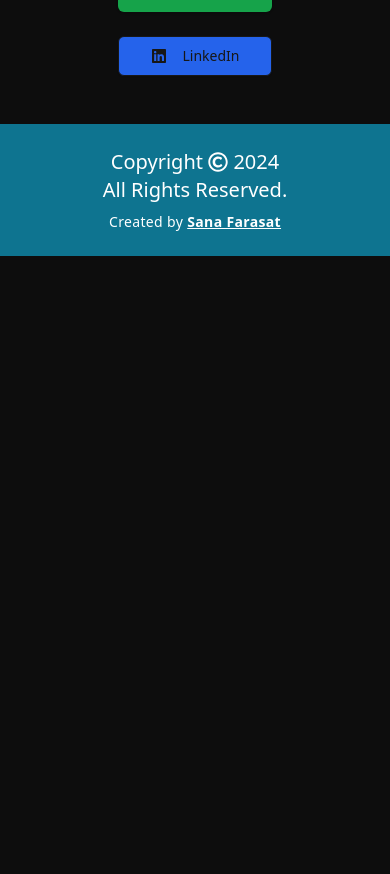
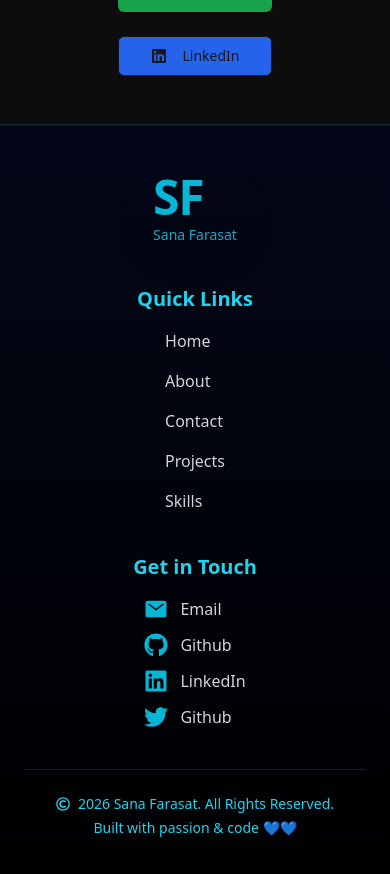
Before and after one commit to Sana-Farasat/Sana_Portfolio, a Next.js app: page / in a window 390 px wide. Shown: the part 7066-7940 px from the top of the page. Before the commit the page ends 7322 px from the top, so only its background shows below. Built offline with nearby package versions, Linux system fonts and the light colour scheme.

Commit message:
Update footer.tsx

```diff
--- a/src/components/footer.tsx
+++ b/src/components/footer.tsx
@@ -1,34 +1,137 @@
 "use client";
+
+import { FaLinkedin, FaTwitter } from "react-icons/fa";
+import { FaGithub } from "react-icons/fa6";
+import { IoMail } from "react-icons/io5";
 import { FaRegCopyright } from "react-icons/fa";
-import { useEffect } from "react";
-import AOS from "aos";
-import "aos/dist/aos.css";
 import Link from "next/link";
 
-function Footer() {
-  useEffect(() => {
-    AOS.init({ duration: 1000 });
-  }, []);
+export default function Footer() {
+  return (
+    <footer className="max-w-[1500px] mx-auto bg-gradient-to-b from-slate-950 to-black text-white py-12 px-6 md:px-10 border-t border-cyan-500/30">
+      <div className="grid grid-cols-1 md:grid-cols-3 gap-10 md:gap-6 items-start sm:mx-20">
 
-  return (
-    <footer
-      className="max-w-[1500px] mx-auto bg-cyan-700 hover:bg-cyan-600 py-6 px-4 text-white text-center"
-      data-aos="fade-up"
-    >
-      <div className="text-xl md:text-2xl xl:text-3xl font-medium space-y-2">
-        <div>
-          Copyright <FaRegCopyright className="inline mb-1" /> 2024 <br />
-          All Rights Reserved.
-        </div>
-        <div className="text-sm md:text-base mt-2 tracking-wide">
-          Created by{" "}
-          <Link href={"https://github.com/Sana-Farasat"}>
-            <span className="font-semibold underline">Sana Farasat</span>
+        {/* Left: Logo + Brand */}
+        <div className="flex flex-col items-center md:items-start">
+          <Link href="/" className="group">
+            <div className="font-extrabold text-cyan-500 text-5xl md:text-6xl tracking-tight shadow-2xl group-hover:text-cyan-400 transition-colors duration-300">
+              SF
+            </div>
+            <p className="text-cyan-400/80 text-sm md:text-base mt-1 font-medium">
+              Sana Farasat
+            </p>
           </Link>
         </div>
+
+        {/* Middle: Navigation Links */}
+        <div className="flex flex-col justify-evenly items-center">
+          <h3 className="text-xl md:text-2xl font-semibold text-cyan-400 mb-4 md:mb-6">
+            Quick Links
+          </h3>
+          <nav>
+            <ul className="flex flex-col flex-wrap justify-center gap-4 md:gap-6 text-base md:text-lg">
+              <li>
+                <Link
+                  href="/"
+                  className="text-gray-300 hover:text-cyan-400 transition-colors duration-300 hover:underline underline-offset-4"
+                >
+                  Home
+                </Link>
+              </li>
+              <li>
+                <Link
+                  href="/about"
+                  className="text-gray-300 hover:text-cyan-400 transition-colors duration-300 hover:underline underline-offset-4"
+                >
+                  About
+                </Link>
+              </li>
+              <li>
+                <Link
+                  href="/contact-us"
+                  className="text-gray-300 hover:text-cyan-400 transition-colors duration-300 hover:underline underline-offset-4"
+                >
+                  Contact
+                </Link>
+              </li>
+              <li>
+                <Link
+                  href="/projects"
+                  className="text-gray-300 hover:text-cyan-400 transition-colors duration-300 hover:underline underline-offset-4"
+                >
+                  Projects
+                </Link>
+              </li>
+              <li>
+                <Link
+                  href="/skills"
+                  className="text-gray-300 hover:text-cyan-400 transition-colors duration-300 hover:underline underline-offset-4"
+                >
+                  Skills
+                </Link>
+              </li>
+            </ul>
+          </nav>
+        </div>
+
+        {/* Right: Contact Details */}
+        <div className="flex flex-col items-center md:items-end">
+          <h3 className="text-xl md:text-2xl font-semibold text-cyan-400 mb-4 md:mb-6">
+            Get in Touch
+          </h3>
+          <div className="flex flex-col gap-3 text-gray-300 text-base md:text-lg">
+            <a
+              href="mailto:sanafarasat786@gmail.com"
+              className="flex items-center gap-3 hover:text-cyan-400 transition-colors group"
+            >
+              <IoMail className="text-2xl text-cyan-500 group-hover:scale-110 transition-transform" />
+              <span className="break-all md:break-normal">Email</span>
+            </a>
+
+            <a
+              href="https://github.com/Sana-Farasat"
+              target="_blank"
+              rel="noopener noreferrer"
+              className="flex items-center gap-3 hover:text-cyan-400 transition-colors group"
+            >
+              <FaGithub className="text-2xl text-cyan-500 group-hover:scale-110 transition-transform" />
+              <span>Github</span>
+            </a>
+
+            <a
+              href="https://www.linkedin.com/in/sana-farasat-b438a22b9/"
+              target="_blank"
+              rel="noopener noreferrer"
+              className="flex items-center gap-3 hover:text-cyan-400 transition-colors group"
+            >
+              <FaLinkedin className="text-2xl text-cyan-500 group-hover:scale-110 transition-transform" />
+              <span> LinkedIn</span>
+            </a>
+
+
+            <a
+              href="https://x.com/sana717_sf"
+              target="_blank"
+              rel="noopener noreferrer"
+              className="flex items-center gap-3 hover:text-cyan-400 transition-colors group"
+            >
+              <FaTwitter className="text-2xl text-cyan-500 group-hover:scale-110 transition-transform" />
+              <span>Github</span>
+            </a>
+          </div>
+        </div>
+      </div>
+
+      {/* Bottom Copyright Line */}
+      <div className="mt-10 pt-6 border-t border-cyan-500/20 text-center text-gray-400 text-sm md:text-base">
+        <p className="flex items-center justify-center gap-2 text-cyan-400">
+          <FaRegCopyright className="inline" />
+          {new Date().getFullYear()} Sana Farasat. All Rights Reserved.
+        </p>
+        <p className="mt-1 text-cyan-400">
+          Built with passion & code 💙💙
+        </p>
       </div>
     </footer>
   );
 }
-
-export default Footer;
```
